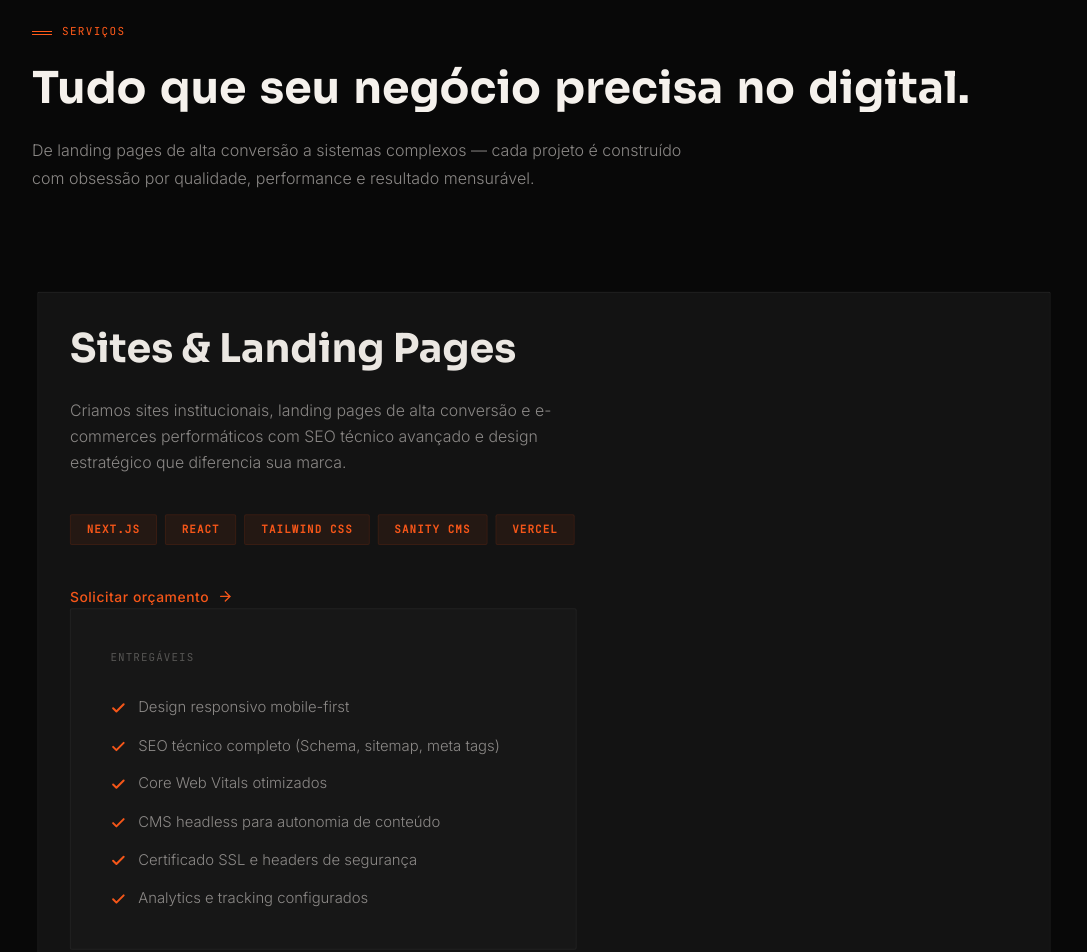
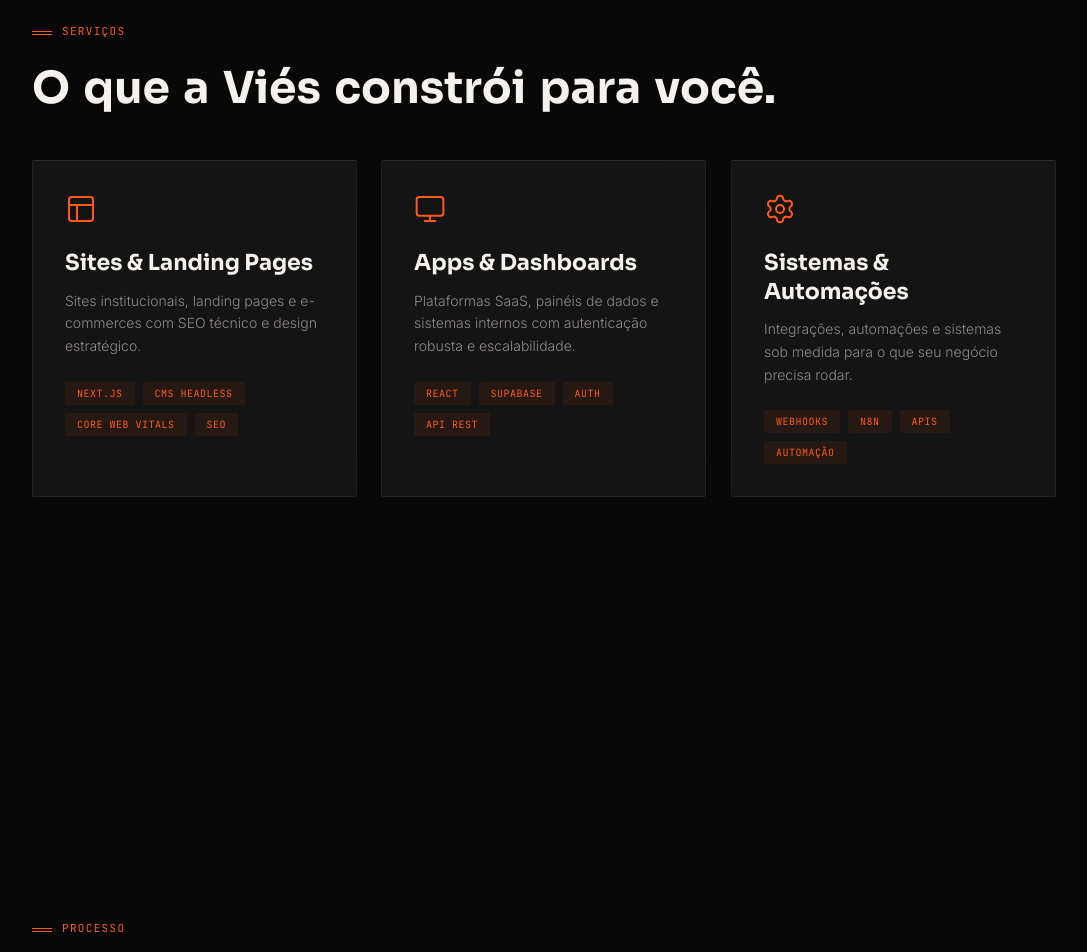
Before and after one commit to EuRydan/SiteVies, a Next.js app: page / in a window 1280 px wide. Shown: the part 1660-2612 px from the top of the page, without its empty margins (96-1183 px from the left). Built offline with nearby package versions, Linux system fonts and the light colour scheme.

Commit message:
feat: move stacked cards effect to Services page and revert Home changes

```diff
--- a/src/app/page.tsx
+++ b/src/app/page.tsx
@@ -11,7 +11,7 @@ import {
   MotionValue,
 } from "framer-motion";
 import Link from "next/link";
-import { ArrowRight, Check } from "lucide-react";
+import { Layout, Monitor, Settings, ArrowRight } from "lucide-react";
 import SectionLabel from "@/components/SectionLabel";
 import GlowCard from "@/components/GlowCard";
 import AnimatedText from "@/components/AnimatedText";
@@ -406,159 +406,67 @@ function ProblemSection() {
   );
 }
 
-/* ──────────────── SERVIÇOS STACKED CARDS ──────────────── */
-interface ServiceCardProps {
-  service: {
-    title: string;
-    desc: string;
-    tags: string[];
-    deliverables: string[];
-  };
-  index: number;
-}
-
-function ServiceCard({ service, index }: ServiceCardProps) {
-  const cardRef = useRef<HTMLDivElement>(null);
-  const { scrollYProgress } = useScroll({
-    target: cardRef,
-    offset: ["start end", "start start"],
-  });
-
-  const scale = useTransform(scrollYProgress, [0, 1], [0.95, 1]);
-  const opacity = useTransform(scrollYProgress, [0, 1], [0.8, 1]);
-
-  return (
-    <div
-      ref={cardRef}
-      className="sticky w-full"
-      style={{
-        top: `${80 + index * 40}px`,
-        zIndex: index + 10,
-        paddingBottom: "100px"
-      }}
-    >
-      <motion.div style={{ scale, opacity }} className="overflow-visible">
-        <GlowCard className="p-8 md:p-12 min-h-[500px] flex flex-col md:flex-row gap-12 group transition-all duration-500 hover:border-accent/40">
-          <div className="flex-1">
-            <h3 className="font-sora font-bold text-[32px] md:text-[40px] text-text-primary mb-6 leading-tight group-hover:text-accent transition-colors">
-              {service.title}
-            </h3>
-            <p className="font-inter font-light text-body text-text-secondary mb-10 max-w-lg leading-relaxed">
-              {service.desc}
-            </p>
-
-            <div className="flex flex-wrap gap-2 mb-10">
-              {service.tags.map((tag) => (
-                <span
-                  key={tag}
-                  className="px-4 py-1.5 bg-accent-muted text-accent font-mono text-[11px] font-bold uppercase tracking-widest border border-accent/10"
-                  style={{ borderRadius: "2px" }}
-                >
-                  {tag}
-                </span>
-              ))}
-            </div>
-
-            <Link
-              href="/contato"
-              className="inline-flex items-center gap-2 text-accent font-inter font-medium text-cta group/link"
-            >
-              Solicitar orçamento
-              <ArrowRight
-                size={16}
-                className="transition-transform group-hover/link:translate-x-1"
-              />
-            </Link>
-          </div>
-
-          <div className="flex-1 bg-white/[0.02] border border-white/[0.05] p-8 md:p-10 rounded-[2px]">
-            <span className="font-mono text-label text-text-tertiary uppercase tracking-widest block mb-8">
-              ENTREGÁVEIS
-            </span>
-            <ul className="space-y-4">
-              {service.deliverables.map((item) => (
-                <li key={item} className="flex items-start gap-3">
-                  <Check
-                    size={16}
-                    className="text-accent mt-1 flex-shrink-0"
-                    strokeWidth={3}
-                  />
-                  <span className="font-inter font-light text-[15px] text-text-secondary">
-                    {item}
-                  </span>
-                </li>
-              ))}
-            </ul>
-          </div>
-        </GlowCard>
-      </motion.div>
-    </div>
-  );
-}
-
+/* ──────────────── SERVIÇOS PREVIEW ──────────────── */
 function ServicesSection() {
   const services = [
     {
+      icon: Layout,
       title: "Sites & Landing Pages",
-      desc: "Criamos sites institucionais, landing pages de alta conversão e e-commerces performáticos com SEO técnico avançado e design estratégico que diferencia sua marca.",
-      tags: ["NEXT.JS", "REACT", "TAILWIND CSS", "SANITY CMS", "VERCEL"],
-      deliverables: [
-        "Design responsivo mobile-first",
-        "SEO técnico completo (Schema, sitemap, meta tags)",
-        "Core Web Vitals otimizados",
-        "CMS headless para autonomia de conteúdo",
-        "Certificado SSL e headers de segurança",
-        "Analytics e tracking configurados",
-      ],
+      desc: "Sites institucionais, landing pages e e-commerces com SEO técnico e design estratégico.",
+      tags: ["Next.js", "CMS Headless", "Core Web Vitals", "SEO"],
     },
     {
+      icon: Monitor,
       title: "Apps & Dashboards",
-      desc: "Desenvolvemos plataformas SaaS, painéis de dados interativos e sistemas internos com autenticação robusta e escalabilidade total.",
-      tags: ["REACT", "SUPABASE", "AUTH", "API REST", "NODE.JS"],
-      deliverables: [
-        "Autenticação segura (OAuth, JWT, MFA)",
-        "Dashboard com visualização de dados",
-        "API REST documentada",
-        "Banco de dados relacional (PostgreSQL)",
-        "Infraestrutura escalável",
-        "Integração com serviços externos",
-      ],
+      desc: "Plataformas SaaS, painéis de dados e sistemas internos com autenticação robusta e escalabilidade.",
+      tags: ["React", "Supabase", "Auth", "API REST"],
     },
     {
+      icon: Settings,
       title: "Sistemas & Automações",
-      desc: "Integrações inteligentes, automações de processos e sistemas sob medida para o que seu negócio precisa rodar sem atritos.",
-      tags: ["WEBHOOKS", "N8N", "APIS", "AUTOMAÇÃO", "INTEGRAÇÃO"],
-      deliverables: [
-        "Automação de fluxos de trabalho",
-        "Integração entre plataformas (Zapier/n8n)",
-        "Sistemas de notificação multicanal",
-        "Processamento de dados em tempo real",
-        "Monitoramento de erros e uptime",
-        "Documentação técnica e treinamento",
-      ],
+      desc: "Integrações, automações e sistemas sob medida para o que seu negócio precisa rodar.",
+      tags: ["Webhooks", "n8n", "APIs", "Automação"],
     },
   ];
 
   return (
-    <section className="section-gap relative z-10 section-divider overflow-visible">
-      <div className="max-w-7xl mx-auto section-padding pb-0 overflow-visible">
+    <section className="section-gap relative z-10 section-divider">
+      <div className="max-w-7xl mx-auto section-padding">
         <SectionLabel text="SERVIÇOS" />
         <AnimatedText
-          text="Tudo que seu negócio precisa no digital."
+          text="O que a Viés constrói para você."
           tag="h2"
-          className="font-sora font-bold text-section text-text-primary mb-6"
+          className="font-sora font-bold text-section text-text-primary mb-12"
         />
-        <ScrollReveal>
-          <p className="font-inter font-light text-body text-text-secondary max-w-2xl mb-24">
-            De landing pages de alta conversão a sistemas complexos — cada projeto é
-            construído com obsessão por qualidade, performance e resultado
-            mensurável.
-          </p>
-        </ScrollReveal>
 
-        <div className="relative pb-[20vh] space-y-[20vh]">
+        <div className="grid grid-cols-1 md:grid-cols-3 gap-6">
           {services.map((service, i) => (
-            <ServiceCard key={service.title} service={service} index={i} />
+            <ScrollReveal key={service.title} delay={i * 0.15}>
+              <GlowCard className="group h-full">
+                <service.icon
+                  size={32}
+                  className="text-accent mb-6"
+                  strokeWidth={1.5}
+                />
+                <h3 className="font-sora font-bold text-card-title text-text-primary mb-3">
+                  {service.title}
+                </h3>
+                <p className="font-inter font-light text-sm text-text-secondary mb-6 leading-relaxed">
+                  {service.desc}
+                </p>
+                <div className="flex flex-wrap gap-2">
+                  {service.tags.map((tag) => (
+                    <span
+                      key={tag}
+                      className="px-3 py-1 bg-accent-muted text-accent font-mono text-[10px] uppercase tracking-wider"
+                      style={{ borderRadius: "2px" }}
+                    >
+                      {tag}
+                    </span>
+                  ))}
+                </div>
+              </GlowCard>
+            </ScrollReveal>
           ))}
         </div>
       </div>
--- a/src/app/servicos/page.tsx
+++ b/src/app/servicos/page.tsx
@@ -1,5 +1,7 @@
 "use client";
 
+import { useRef } from "react";
+import { motion, useScroll, useTransform } from "framer-motion";
 import { Check, ArrowRight, Shield, Search, Zap, Code } from "lucide-react";
 import Link from "next/link";
 import SectionLabel from "@/components/SectionLabel";
@@ -28,7 +30,7 @@ const services = [
       "Autenticação segura (OAuth, JWT, MFA)",
       "Dashboard com visualização de dados",
       "API REST documentada",
-      "Banco de dados escalável",
+      "Banco de dados escalável (PostgreSQL)",
       "Deploy com CI/CD automatizado",
       "Testes automatizados",
     ],
@@ -108,6 +110,91 @@ const tiers = [
   },
 ];
 
+/* ──────────────── SERVICE CARD — STACKABLE ──────────────── */
+interface ServiceCardProps {
+  service: typeof services[0];
+  index: number;
+}
+
+function ServiceCard({ service, index }: ServiceCardProps) {
+  const cardRef = useRef<HTMLDivElement>(null);
+  const { scrollYProgress } = useScroll({
+    target: cardRef,
+    offset: ["start end", "start start"],
+  });
+
+  const scale = useTransform(scrollYProgress, [0, 1], [0.95, 1]);
+  const opacity = useTransform(scrollYProgress, [0, 1], [0.8, 1]);
+
+  return (
+    <div
+      ref={cardRef}
+      className="sticky w-full"
+      style={{
+        top: `${100 + index * 40}px`,
+        zIndex: index + 10,
+        paddingBottom: "80px"
+      }}
+    >
+      <motion.div style={{ scale, opacity }} className="overflow-visible">
+        <GlowCard className="!p-8 md:!p-12 transition-all duration-500 hover:border-accent/40" tilt={false}>
+          <div className="grid grid-cols-1 lg:grid-cols-2 gap-12">
+            <div>
+              <h3 className="font-sora font-bold text-[32px] md:text-[40px] text-text-primary mb-6 leading-tight">
+                {service.title}
+              </h3>
+              <p className="font-inter font-light text-body text-text-secondary mb-10 max-w-lg leading-relaxed">
+                {service.desc}
+              </p>
+              <div className="flex flex-wrap gap-2 mb-10">
+                {service.stack.map((tech) => (
+                  <span
+                    key={tech}
+                    className="px-4 py-1.5 bg-accent-muted text-accent font-mono text-[11px] font-bold uppercase tracking-widest border border-accent/10"
+                    style={{ borderRadius: "2px" }}
+                  >
+                    {tech}
+                  </span>
+                ))}
+              </div>
+              <Link
+                href="/contato"
+                className="inline-flex items-center gap-2 text-accent font-inter font-medium text-cta group"
+              >
+                Solicitar orçamento
+                <ArrowRight
+                  size={16}
+                  className="transition-transform group-hover:translate-x-1"
+                />
+              </Link>
+            </div>
+
+            <div className="bg-white/[0.02] border border-white/[0.05] p-8 md:p-10 rounded-[2px]">
+              <h4 className="font-mono text-label uppercase text-text-tertiary tracking-[0.15em] mb-8">
+                ENTREGÁVEIS
+              </h4>
+              <ul className="space-y-4">
+                {service.deliverables.map((item) => (
+                  <li key={item} className="flex items-start gap-3">
+                    <Check
+                      size={16}
+                      className="text-accent mt-1 flex-shrink-0"
+                      strokeWidth={3}
+                    />
+                    <span className="font-inter font-light text-[15px] text-text-secondary">
+                      {item}
+                    </span>
+                  </li>
+                ))}
+              </ul>
+            </div>
+          </div>
+        </GlowCard>
+      </motion.div>
+    </div>
+  );
+}
+
 export default function ServicosPage() {
   return (
     <div className="pt-32 pb-20">
@@ -127,63 +214,11 @@ export default function ServicosPage() {
         </ScrollReveal>
       </section>
 
-      {/* Expanded Service Cards */}
-      <section className="max-w-7xl mx-auto section-padding mb-32">
-        <div className="space-y-12">
+      {/* Expanded Service Cards — STACKED EFFECT */}
+      <section className="max-w-7xl mx-auto section-padding mb-40 overflow-visible">
+        <div className="relative space-y-[15vh] pb-[20vh]">
           {services.map((service, i) => (
-            <ScrollReveal key={service.title} delay={i * 0.1}>
-              <GlowCard className="!p-8 md:!p-12" tilt={false}>
-                <div className="grid grid-cols-1 lg:grid-cols-2 gap-8">
-                  <div>
-                    <h3 className="font-sora font-bold text-[28px] text-text-primary mb-4">
-                      {service.title}
-                    </h3>
-                    <p className="font-inter font-light text-body text-text-secondary mb-6">
-                      {service.desc}
-                    </p>
-                    <div className="flex flex-wrap gap-2 mb-6">
-                      {service.stack.map((tech) => (
-                        <span
-                          key={tech}
-                          className="px-3 py-1 bg-accent-muted text-accent font-mono text-[10px] uppercase tracking-wider"
-                          style={{ borderRadius: "2px" }}
-                        >
-                          {tech}
-                        </span>
-                      ))}
-                    </div>
-                    <Link
-                      href="/contato"
-                      className="inline-flex items-center gap-2 text-accent font-inter font-medium text-cta hover:text-accent-hover transition-colors group"
-                    >
-                      Solicitar orçamento
-                      <ArrowRight
-                        size={14}
-                        className="transition-transform group-hover:translate-x-1"
-                      />
-                    </Link>
-                  </div>
-                  <div>
-                    <h4 className="font-mono text-label uppercase text-text-tertiary tracking-[0.12em] mb-4">
-                      ENTREGÁVEIS
-                    </h4>
-                    <ul className="space-y-3">
-                      {service.deliverables.map((item) => (
-                        <li key={item} className="flex items-start gap-3">
-                          <Check
-                            size={16}
-                            className="text-accent mt-0.5 flex-shrink-0"
-                          />
-                          <span className="font-inter text-sm text-text-secondary">
-                            {item}
-                          </span>
-                        </li>
-                      ))}
-                    </ul>
-                  </div>
-                </div>
-              </GlowCard>
-            </ScrollReveal>
+            <ServiceCard key={service.title} service={service} index={i} />
           ))}
         </div>
       </section>
```
